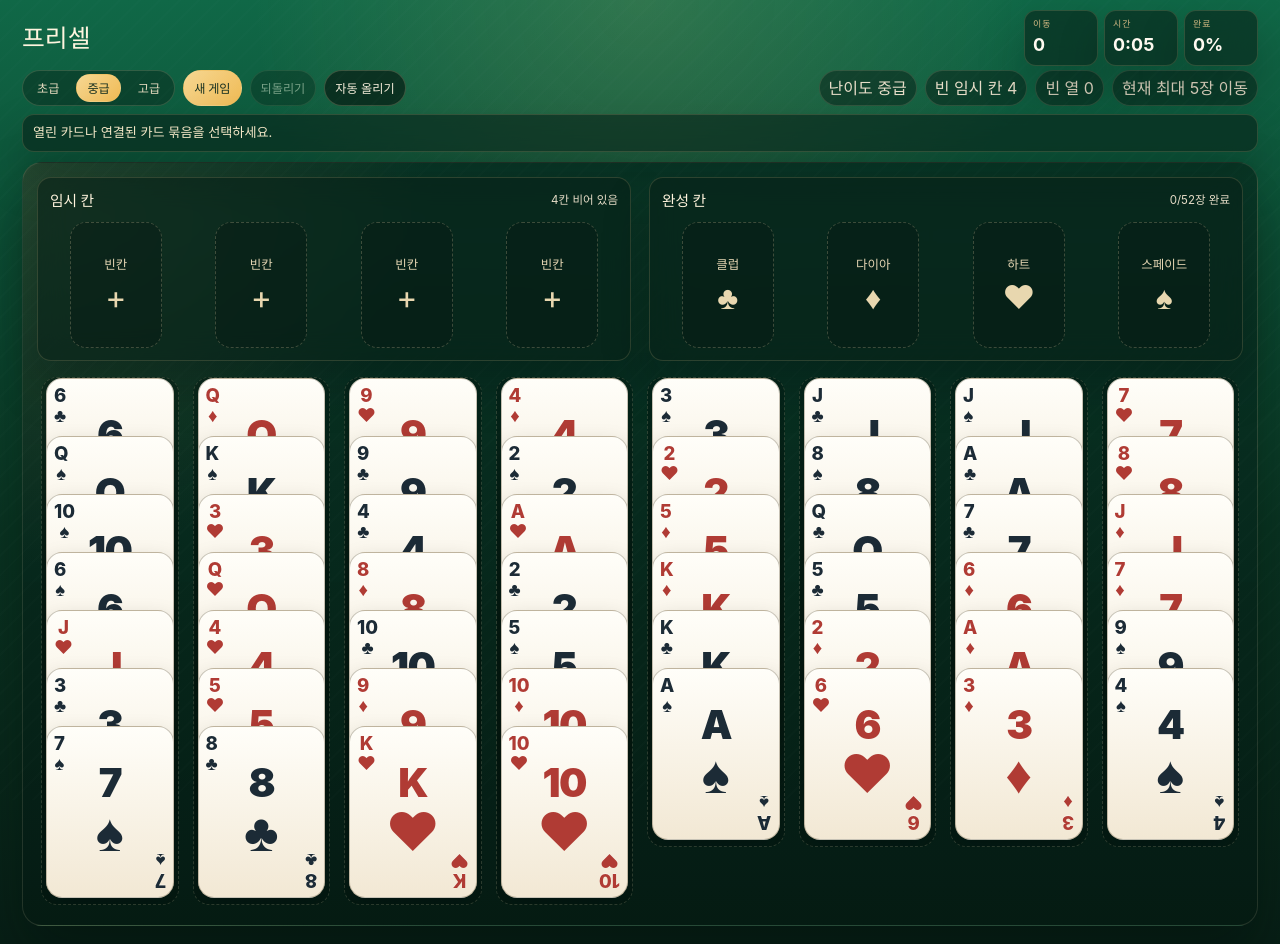
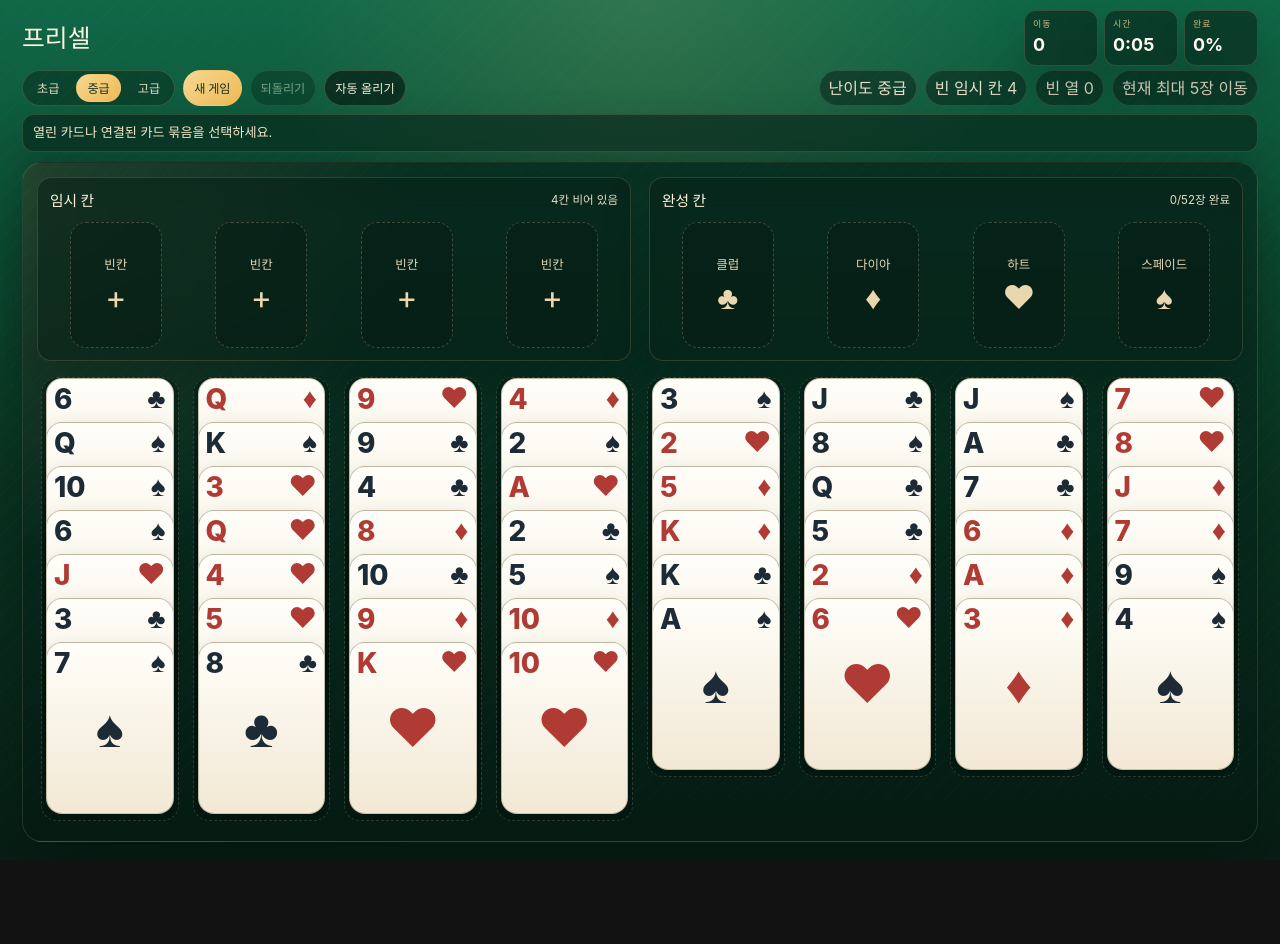
Before and after one commit to jssimonlee/freecell, a React (Vite) app: page / in a window 1280 px wide. After the commit the page ends 860 px from the top, so only its background shows below. Built offline with nearby package versions, Linux system fonts and the light colour scheme.

Commit message:
Refine FreeCell card markers

```diff
--- a/src/App.css
+++ b/src/App.css
@@ -294,11 +294,7 @@
 }
 
 .zone-strip .card-face__corner {
-  font-size: 1.04rem;
-}
-
-.zone-strip .card-face__rank {
-  font-size: 1.8rem;
+  font-size: 1.56rem;
 }
 
 .zone-strip .card-face__pip {
@@ -368,35 +364,30 @@
   position: absolute;
   top: 7px;
   left: 7px;
-  display: grid;
-  gap: 1px;
-  justify-items: center;
-  font-size: 1.16rem;
+  right: 7px;
+  display: flex;
+  align-items: flex-start;
+  justify-content: space-between;
+  font-size: 1.74rem;
   line-height: 1;
   font-weight: 800;
   text-shadow: 0 1px 0 rgba(255, 255, 255, 0.4);
 }
 
-.card-face__corner--bottom {
-  top: auto;
-  left: auto;
-  right: 7px;
-  bottom: 7px;
-  transform: rotate(180deg);
+.card-face__value,
+.card-face__suit {
+  display: block;
+}
+
+.card-face__suit {
+  line-height: 0.9;
 }
 
 .card-face__center {
   display: grid;
-  justify-items: center;
-  align-items: center;
-  gap: 4px;
-}
-
-.card-face__rank {
-  font-size: 2.5rem;
-  font-weight: 900;
-  line-height: 0.92;
-  letter-spacing: -0.04em;
+  place-items: center;
+  width: 100%;
+  height: 100%;
 }
 
 .card-face__pip {
@@ -456,11 +447,7 @@
   }
 
   .card-face__corner {
-    font-size: 1.02rem;
-  }
-
-  .card-face__rank {
-    font-size: 2rem;
+    font-size: 1.53rem;
   }
 
   .card-face__pip {
--- a/src/App.tsx
+++ b/src/App.tsx
@@ -28,7 +28,7 @@ import {
 import { useGameAudio, type GameSound } from './lib/gameAudio'
 import './App.css'
 
-const STACK_SPACING = 58
+const STACK_SPACING = 44
 const CASCADE_CARD_HEIGHT = 172
 
 const FOUNDATION_NAMES: Record<Suit, string> = {
@@ -108,16 +108,11 @@ function CardFace({ card }: { card: Card }) {
   return (
     <>
       <span className="card-face__corner">
-        <span>{card.rankText}</span>
-        <span>{card.suitSymbol}</span>
+        <span className="card-face__value">{card.rankText}</span>
+        <span className="card-face__suit">{card.suitSymbol}</span>
       </span>
       <span className="card-face__center">
-        <span className="card-face__rank">{card.rankText}</span>
         <span className="card-face__pip">{card.suitSymbol}</span>
-      </span>
-      <span className="card-face__corner card-face__corner--bottom">
-        <span>{card.rankText}</span>
-        <span>{card.suitSymbol}</span>
       </span>
     </>
   )
```
